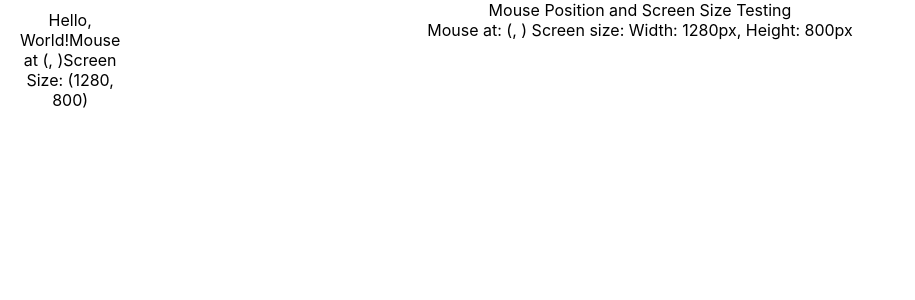
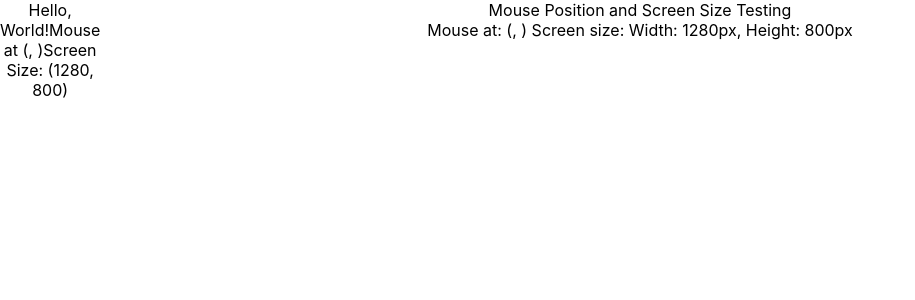
Before and after one commit to SirrorsMoore1975/sm1975-my-analog-clock, a React (Create React App) app in the folder my-analog-clock/: page / in a window 1280 px wide. Shown: the top 300 px of the page, without its empty margins (0-915 px from the left). Built offline with nearby package versions, Linux system fonts and the light colour scheme.

Commit message:
remove margin css

```diff
--- a/my-analog-clock/src/components/HelloWorld.jsx
+++ b/my-analog-clock/src/components/HelloWorld.jsx
@@ -40,8 +40,6 @@ const HelloWorld = () => {
           style={{
             position: "absolute",
             transform: `translate(${offset.x}px,${offset.y}px)`,
-            marginLeft: "20px",
-            marginTop: "10px",
             pointerEvents: "none",
           }}
         >
```
